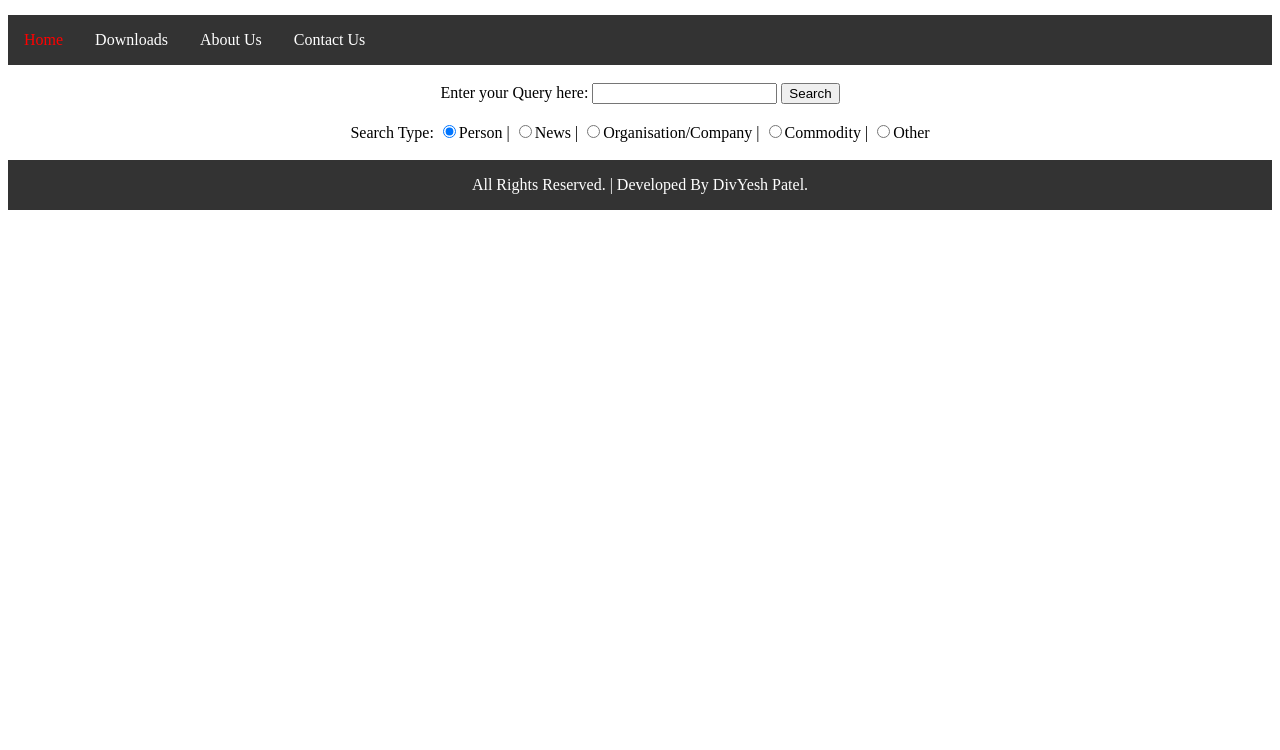
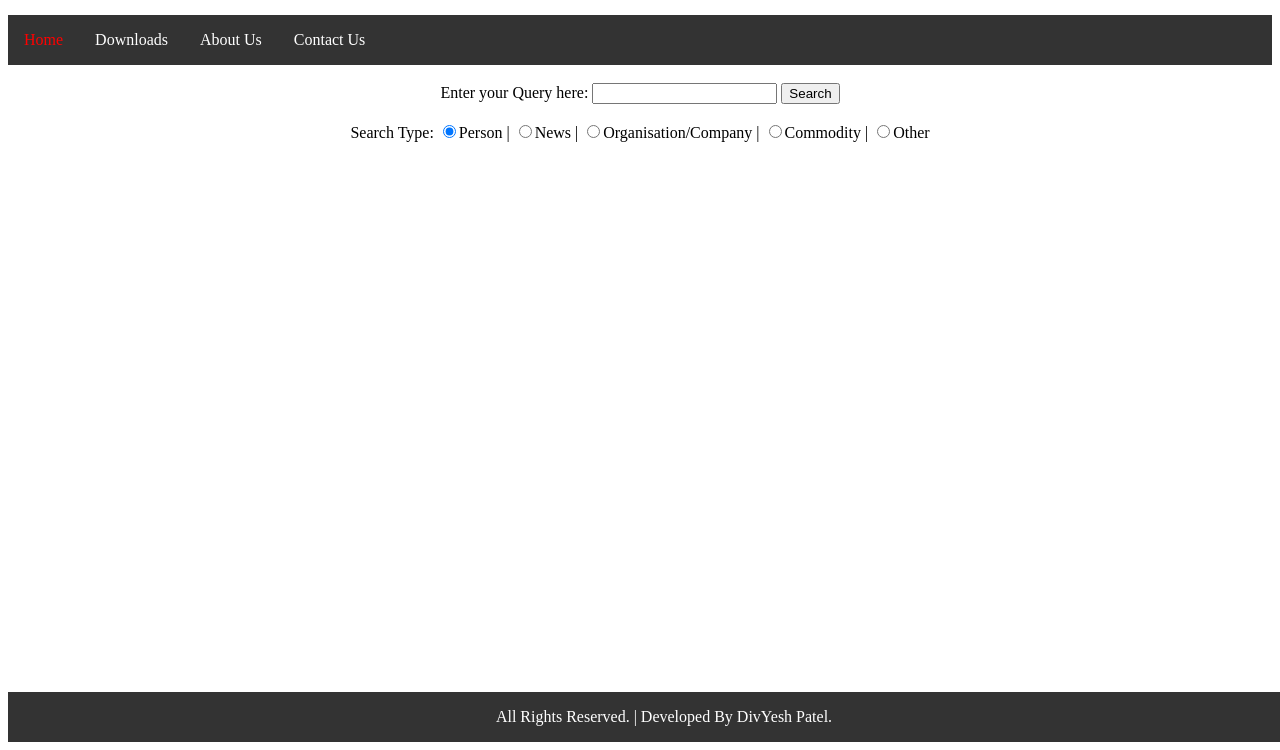
Before and after one commit to bugdimes/stalker-king, a plain HTML site: page index.html in a window 1280 px wide. Shown: the part 50-800 px from the top of the page. Drawn offline with Linux system fonts and the light colour scheme.

Commit message:
Fixed footer in all pages

```diff
--- a/index.html
+++ b/index.html
@@ -26,8 +26,8 @@
 		<input type="radio" name="type" value="other">Other
 	</form>
 	<br>
-	<footer>
+	<div id="footer">
 		All Rights Reserved. |  Developed By DivYesh Patel.
-	</footer>
+	<div>
 </body>
 </html>
--- a/style.css
+++ b/style.css
@@ -25,13 +25,16 @@ li a {
 li a:hover {
     background-color: #111111;
 }
-footer{
+#footer{
 	display: block;
     color: white;
     text-align: center;
     padding: 16px;
     text-decoration: none;
-	background-color: #333333;
+    background-color: #333333;
+    position: fixed;
+    bottom: 1%;
+    width: 100%;
 }
 a{
 	text-decoration: none;
```
Also changed, not shown: about.html (+2 -2 lines), contact.html (+2 -2 lines), downloads.html (+2 -2 lines).
